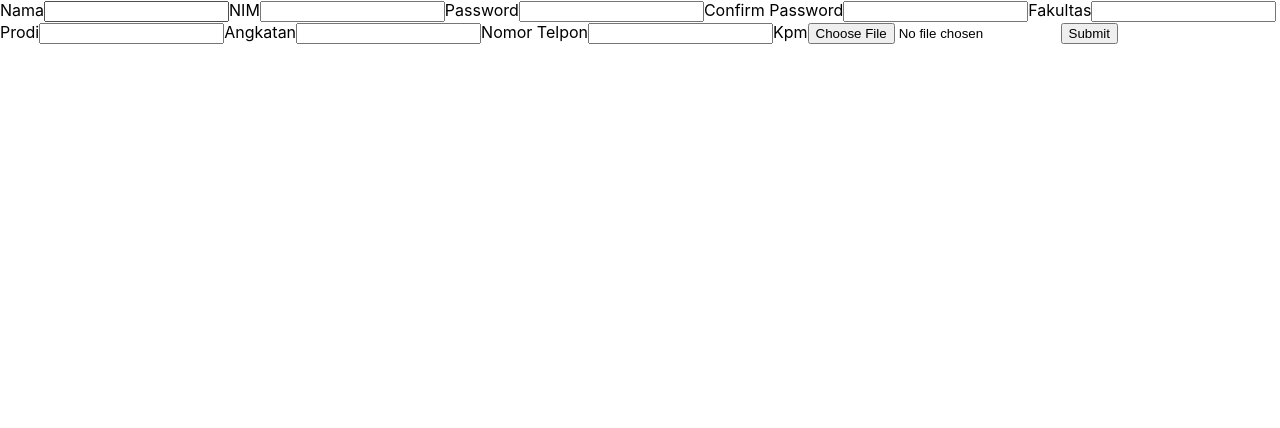
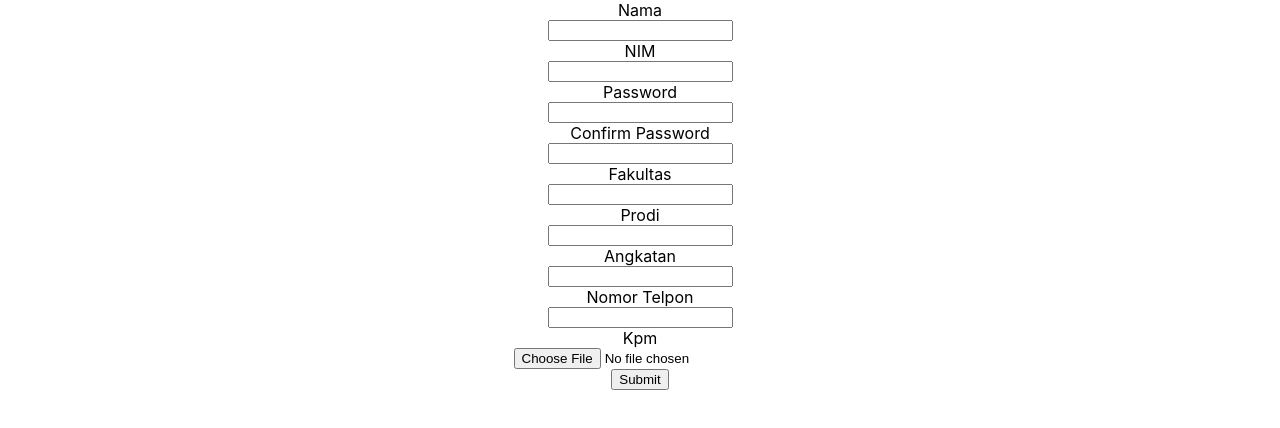
Before and after one commit to adelaidebonfamille/protein-intel, a React (Vite) app in the folder Client/: page / in a window 1280 px wide. Shown: the top 428 px of the page. Built offline with nearby package versions, Linux system fonts and the light colour scheme.

Commit message:
Securing Database Access'

```diff
--- a/Client/src/App.jsx
+++ b/Client/src/App.jsx
@@ -1,5 +1,6 @@
 import React, { useState, useRef } from "react";
 import axios from "axios";
+import styles from "./App.module.css";
 
 function App() {
 	const name = useRef();
@@ -51,8 +52,8 @@ function App() {
 	};
 
 	return (
-		<div className="App" onSubmit={registerHandler}>
-			<form>
+		<>
+			<form className={styles.form}>
 				<label htmlFor="name">Nama</label>
 				<input type="text" name="name" id="name" ref={name} />
 
@@ -103,7 +104,7 @@ function App() {
 
 				<button>Submit</button>
 			</form>
-		</div>
+		</>
 	);
 }
 
--- /dev/null
+++ b/Client/src/App.module.css
@@ -0,0 +1,6 @@
+.form {
+	display: flex;
+	flex-direction: column;
+	align-items: center;
+	justify-content: center;
+}
```
Also changed, not shown: 2 other files (tests, documents, lock files or other folders).
